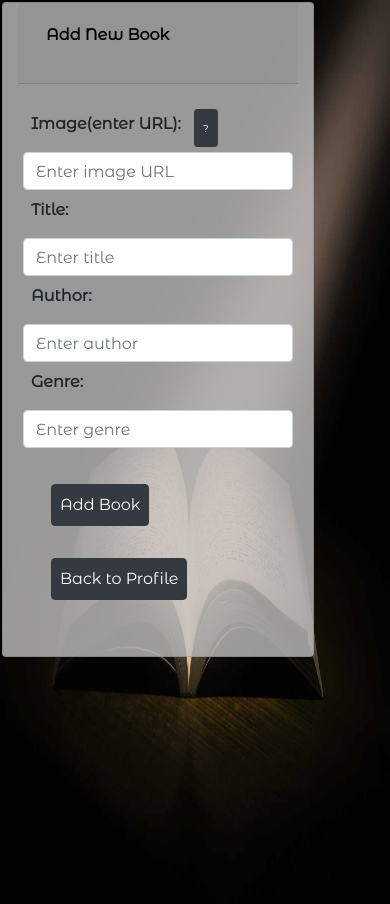
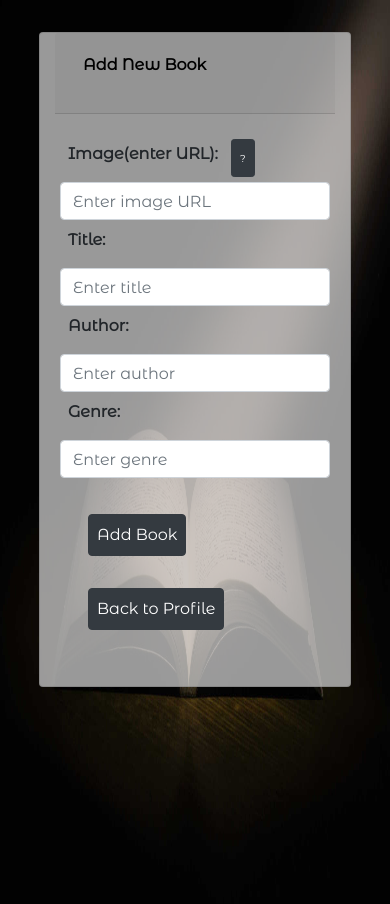
Before and after one commit to HollyT85/books_for_you, a Flask app: page /addbook in a window 390 px wide. Shown: the part 114-1018 px from the top of the page. Run offline with Flask 2, Linux system fonts and the light colour scheme; the visitor is signed in with stand-in values (Sample User, id 1); a database or web service that is not in the repository returns one stand-in record (values such as "Sample title"); some libraries are stand-ins or nearby versions.

Commit message:
edit cards for mobile

```diff
--- a/static/css/style.css
+++ b/static/css/style.css
@@ -99,7 +99,9 @@
 }
 
 .edit-cards {
-    margin: 2rem;
+    margin: 2rem auto;
+    max-width: 80%;
+
 }
 
 .book-info {
@@ -218,10 +220,3 @@ a:hover {
         width: 80%;
     }
 }
-
-@media(max-width:640px) {
-    .edit-cards{
-        margin: 2px;
-        max-width: 80%;
-    }
-}
--- a/templates/edit.html
+++ b/templates/edit.html
@@ -3,7 +3,7 @@
 <!--Update & Delete elements of CRUD-->
 <!--Allow users to edit review-->
 <div class="row">
-    <div class="card  edit-cards">
+    <div class="card col-12 edit-cards">
         <form method="POST" action="{{ url_for('edit', review_id=review._id) }}">
             <div class="row card-header">
                 <label for="title" class="form-label padding">Book Title:</label><br>
```
